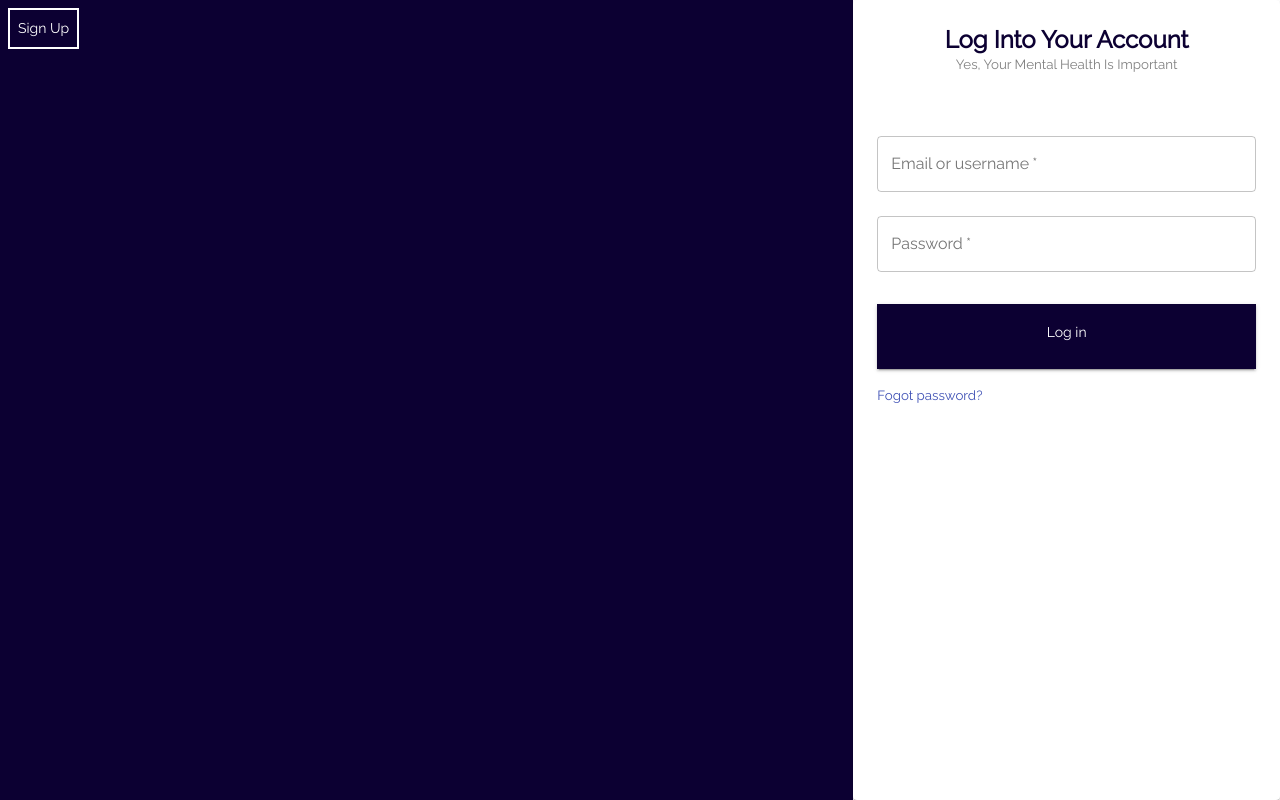
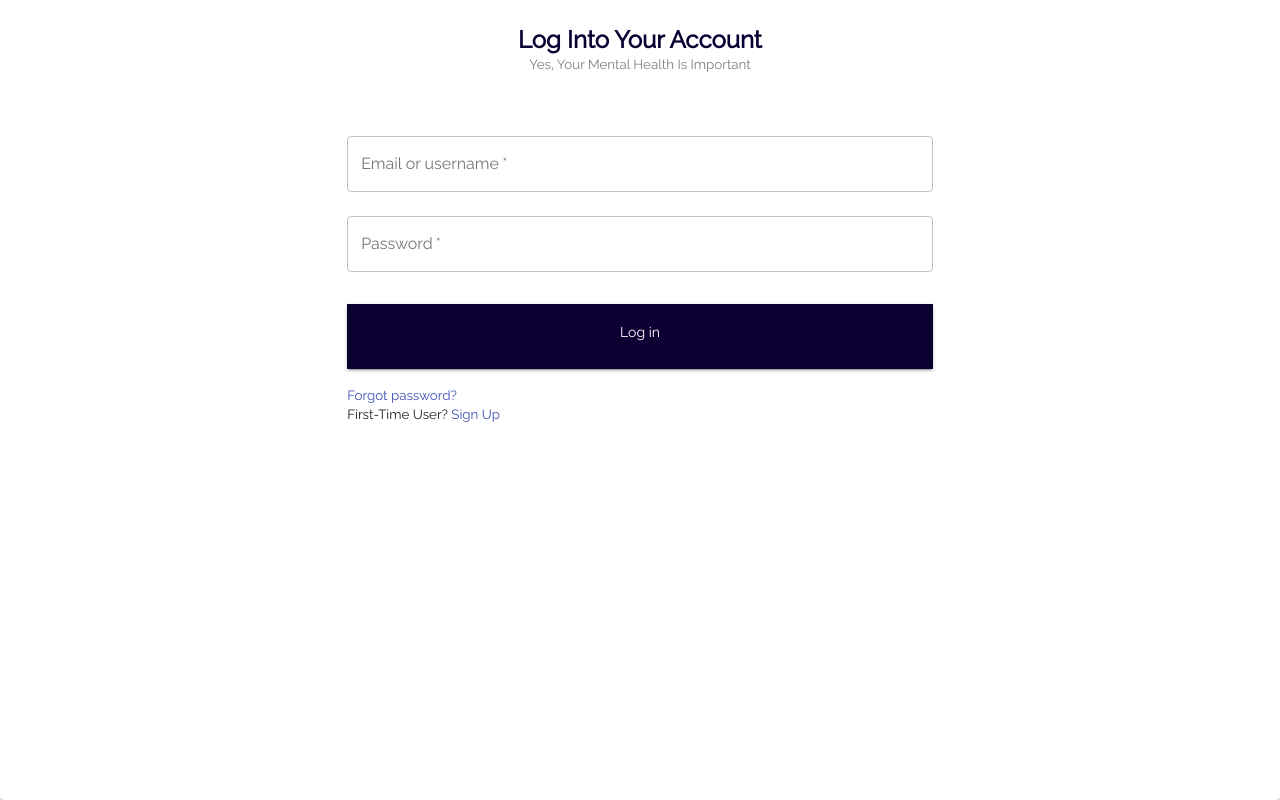
Before and after one commit to BuildForSDG/Team-087-Frontend, a React (Create React App) app: page /login in a window 1280 px wide. Built offline with nearby package versions, Linux system fonts and the light colour scheme.

Commit message:
chore: update spelling mistakes and unused element

```diff
--- a/src/components/auth/Login.js
+++ b/src/components/auth/Login.js
@@ -79,13 +79,13 @@ const Login = () => {
   return (
     <div>
       <Grid container component="main" className={classes.root}>
-        <Hidden xsDown>
+        {/* <Hidden xsDown>
           <Grid item xs={12} lg={8} className={`${classes.bg}`}>
             <Button className={classes.squareBtn} id="hidden-sign-up-btn-1">
               <Link className={classes.text_white} href="/join">Sign Up</Link>
             </Button>
           </Grid>
-        </Hidden>
+        </Hidden> */}
 
         <Grid item xs={12} lg>
           <Hidden smUp>
@@ -93,8 +93,8 @@ const Login = () => {
               <Link href="/join">Sign Up</Link>
             </Button>
           </Hidden>
+
           <Paper className={classes.paper}>
-
             <Typography className={classes.title} component="h1" variant="h5">
               Log Into Your Account
             </Typography>
@@ -136,7 +136,8 @@ const Login = () => {
               >
                 Log in
               </Button>
-              <small><Link>Fogot password?</Link></small>
+              <small><Link>Forgot password?</Link></small><br/>
+              <small>First-Time User? <Link href="/join">Sign Up</Link></small>
             </form>
           </Paper>
         </Grid>
```
